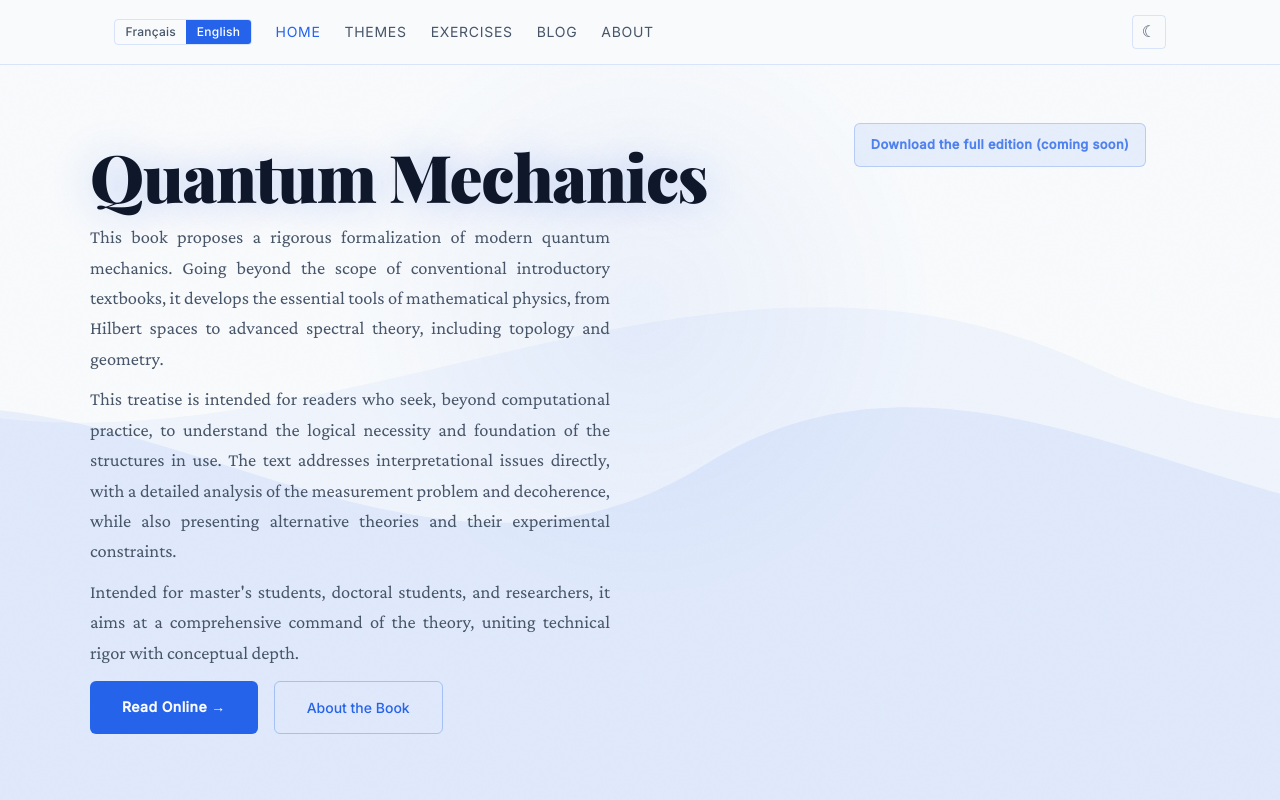
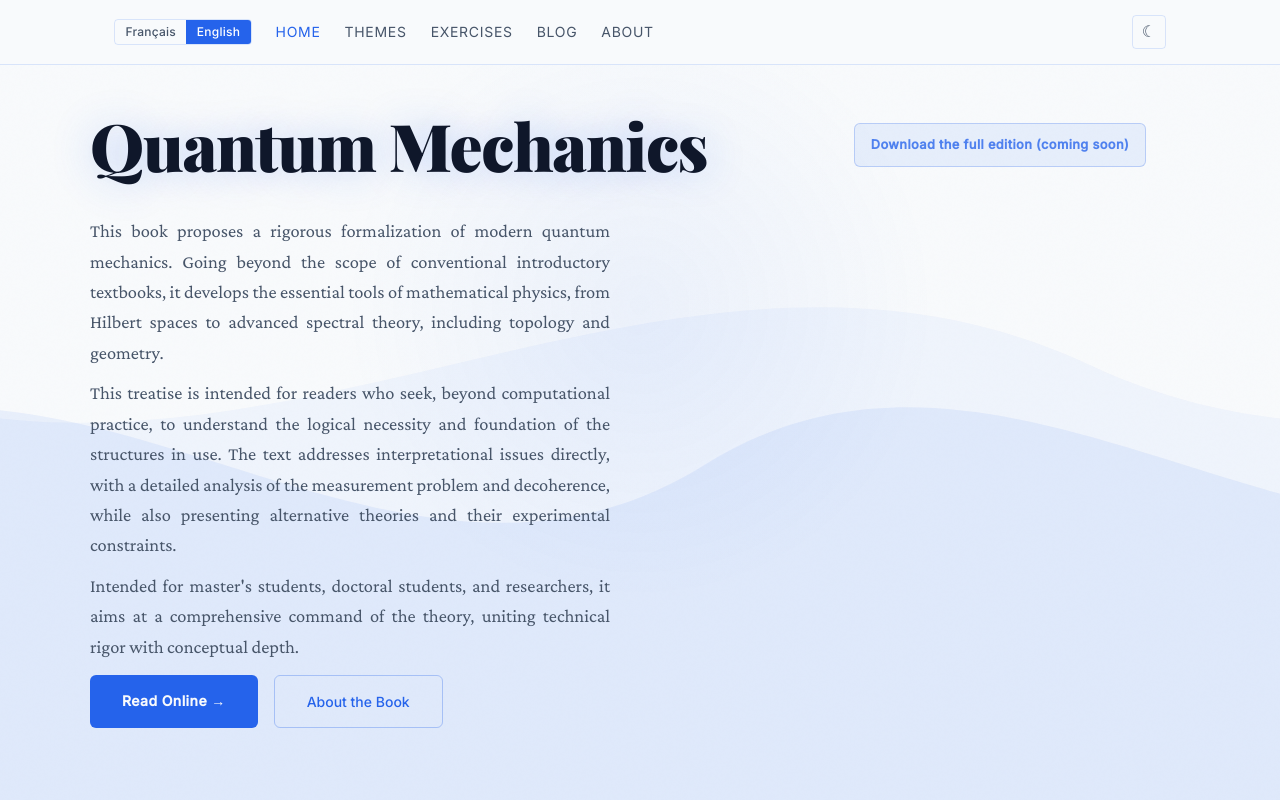
Before and after one commit to jpbruneton/quantum_book, a Next.js app: page / in a window 1280 px wide. Shown: the top 800 px of the page. Built offline with nearby package versions, Linux system fonts and the light colour scheme; a web font is replaced by a local one.

Commit message:
Home: raise hero title 1cm and add 1cm gap before body copy
Made-with: Cursor

```diff
--- a/app/page.tsx
+++ b/app/page.tsx
@@ -88,7 +88,8 @@ export default function HomePage() {
                 lineHeight: 1.02,
                 letterSpacing: "-0.02em",
                 color: "var(--text-bright)",
-                marginBottom: "0.75rem",
+                marginTop: "calc(-1cm)",
+                marginBottom: "1cm",
                 whiteSpace: "nowrap",
               }}
             >
```
